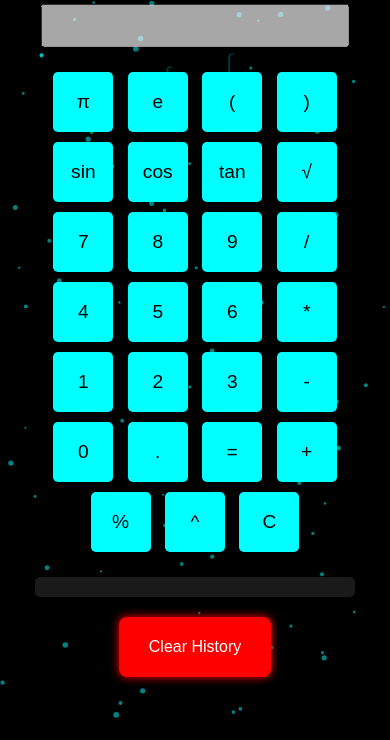
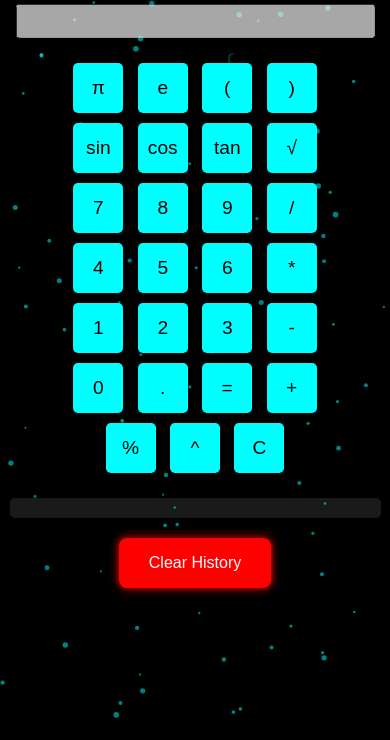
Before and after one commit to Ranjani2324/Calculator, a plain HTML site: page index.html in a window 390 px wide. Shown: the part 104-844 px from the top of the page. Drawn offline with Linux system fonts and the light colour scheme.

Commit message:
Update index.html

```diff
--- a/index.html
+++ b/index.html
@@ -1,8 +1,11 @@
 <!DOCTYPE html>
 <html lang="en">
 <head>
+  <meta name="viewport" content="width=device-width, initial-scale=1.0">
+
   <meta charset="UTF-8">
   <title>NeonCalc - Scientific Calculator</title>
+  <meta name="viewport" content="width=device-width, initial-scale=1.0">
   <style>
     body {
       margin: 0;
@@ -93,6 +96,23 @@
   white-space: nowrap;
   width: fit-content;
 }
+     @media (max-width: 500px) {
+      #display {
+        width: 90%;
+        font-size: 1.5rem;
+      }
+
+      button {
+        width: 50px;
+        height: 50px;
+        font-size: 1.2rem;
+      }
+
+      #history {
+        width: 90%;
+        font-size: 0.9rem;
+      }
+    }
 
 
 
```
